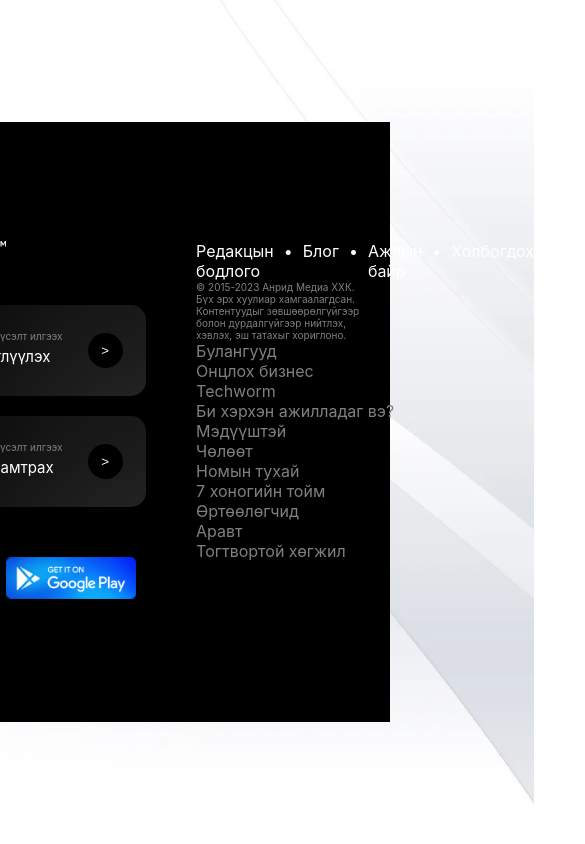
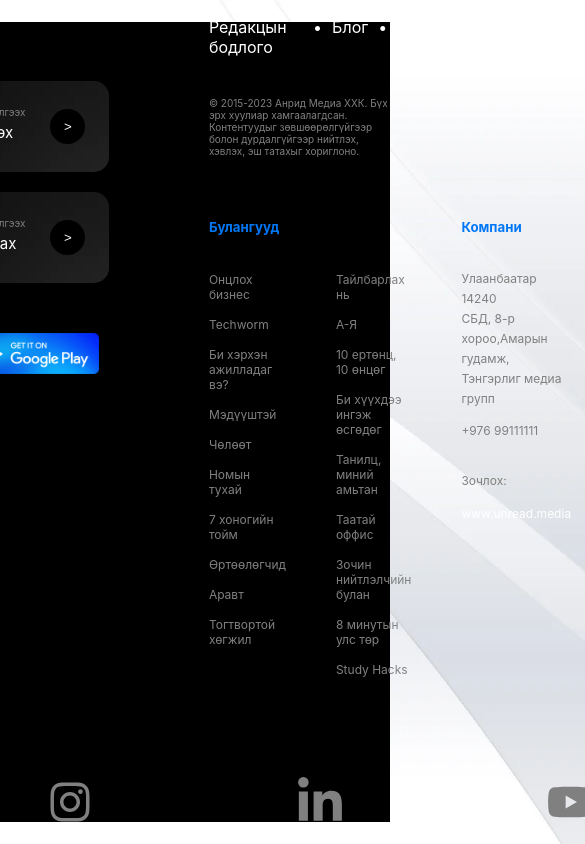
Before and after one commit to dolls-with-balls/Project, a React (Create React App) app in the folder unread/: page /footer in a window 390 px wide. Shown: the top 844 px of the page, 585 px wide, since content can reach past the window. Built offline with nearby package versions, Linux system fonts and the light colour scheme.

Commit message:
only responsive left

```diff
--- a/unread/src/components/Footer.jsx
+++ b/unread/src/components/Footer.jsx
@@ -2,6 +2,12 @@ import styles from "../style/footer.module.css";
 import logo from "../assets/logo.png";
 import apple from "../assets/apple.png";
 import samsung from "../assets/samsung.png";
+import { AiFillFacebook } from "react-icons/ai";
+import { IoLogoTwitter } from "react-icons/io";
+import { AiOutlineInstagram } from "react-icons/ai";
+import { FaLinkedinIn } from "react-icons/fa";
+import { AiFillYoutube } from "react-icons/ai";
+import { GrSoundcloud } from "react-icons/gr";
 
 export const Footer = () => {
   return (
@@ -71,7 +77,7 @@ export const Footer = () => {
             </div>
             <div className={styles.bulan}>
               <div className={styles.zuun}>
-                <div className={styles.p2}>Булангууд</div>
+                <h5 style={{ color: "#0078f6" }}>Булангууд</h5>
                 <div className={styles.p2}>Онцлох бизнес</div>
                 <div className={styles.p2}>Techworm</div>
                 <div className={styles.p2}>Би хэрхэн ажилладаг вэ?</div>
@@ -83,12 +89,43 @@ export const Footer = () => {
                 <div className={styles.p2}>Аравт</div>
                 <div className={styles.p2}>Тогтвортой хөгжил</div>
               </div>
-              <div className={styles.gol}></div>
-              <div className={styles.baruun}></div>
+              <div className={styles.gol}>
+                <div className={styles.p2}>Тайлбарлах нь</div>
+                <div className={styles.p2}>А-Я</div>
+                <div className={styles.p2}>10 ертөнц, 10 өнцөг </div>
+                <div className={styles.p2}>Би хүүхдээ ингэж өсгөдөг </div>
+                <div className={styles.p2}>Танилц, миний амьтан</div>
+                <div className={styles.p2}>Таатай оффис</div>
+                <div className={styles.p2}>Зочин нийтлэлчийн булан</div>
+                <div className={styles.p2}>8 минутын улс төр</div>
+                <div className={styles.p2}>Study Hacks</div>
+              </div>
+              <div className={styles.baruun}>
+                <h5 style={{ color: "#0078f6" }}>Компани</h5>
+                <p className={styles.p4}>
+                  Улаанбаатар 14240 <br /> СБД, 8-р хороо,Амарын <br /> гудамж,
+                  <br />
+                  Тэнгэрлиг медиа групп
+                </p>
+                <div className={styles.p4}>+976 99111111</div>
+                <div className={styles.p4} style={{ paddingTop: 30 }}>
+                  Зочлох:
+                </div>
+                <a className={styles.link} href="http://www.unread.media/">
+                  www.unread.media
+                </a>
+              </div>
             </div>
           </div>
         </div>
-        <div className={styles.bottom}></div>
+        <div className={styles.bottom}>
+          <AiFillFacebook className={styles.facebook}></AiFillFacebook>
+          <IoLogoTwitter id={styles.twitter}></IoLogoTwitter>
+          <AiOutlineInstagram id={styles.ig}></AiOutlineInstagram>
+          <FaLinkedinIn id={styles.in}></FaLinkedinIn>
+          <AiFillYoutube id={styles.yt}></AiFillYoutube>
+          <GrSoundcloud id={styles.sc}></GrSoundcloud>
+        </div>
       </div>
     </>
   );
--- a/unread/src/style/footer.module.css
+++ b/unread/src/style/footer.module.css
@@ -1,10 +1,12 @@
 .all {
   width: 100vw;
-  height: 600px;
+  height: 800px;
   background-color: #000;
   display: flex;
   align-items: center;
   justify-content: center;
+  flex-direction: column;
+  gap: 100px;
 }
 .btn {
   border-radius: 15px;
@@ -43,7 +45,7 @@
 }
 .top{
   display: flex;
-  gap: 50px;
+  gap: 100px;
 }
 .p3{
   color: gray;
@@ -52,8 +54,104 @@
 }
 .p2{
   color: gray;
+  transition: 300ms;
+  font-size: 12px;
 }
 .p2:hover{
   color: white;
   padding-left: 10px;
+  transition: 300ms;
 }
+.zuun{
+  display: flex;
+  flex-direction: column;
+  gap: 15px;
+}
+.right{
+  display: flex;
+  flex-direction: column;
+  gap: 40px;
+}
+.bulan{
+  display: flex;
+  gap: 50px;
+}
+.gol{
+  display: flex;
+  flex-direction: column;
+  gap: 15px;
+  padding-top: 75px;
+}
+.p4{
+  color: gray;
+  font-size: 12px;
+  line-height: 20px;
+}
+.link{
+  color: white;
+  transition: 300ms;
+  font-size: 12px;
+  text-decoration: none;
+  padding-top: 15px;
+}
+.link:hover{
+  padding-left: 10px;
+  transition: 300ms;
+
+}
+.baruun{
+  display: flex;
+  flex-direction: column;
+}
+.bottom{
+  display: flex;
+  gap: 200px;
+}
+.facebook{
+  color: gray;
+  width: 50px;
+  height: 50px;
+}
+.facebook:hover{
+  color: #3f729b;
+}
+#twitter{
+  color: gray;
+  width: 50px;
+  height: 50px;
+}
+#twitter:hover{
+  color:#1da2f2;
+}
+#ig{
+  color: gray;
+  width: 50px;
+  height: 50px;
+}
+#ig:hover{
+  color: rgb(214, 6, 214) ;
+}
+#in{
+  color: gray;
+  width: 50px;
+  height: 50px;
+}
+#in:hover{
+  color: #0077b5 ;
+}
+#yt{
+  color: gray;
+  width: 50px;
+  height: 50px;
+}
+#yt:hover{
+  color: red ;
+}
+#sc{
+  color: gray;
+  width: 50px;
+  height: 50px;
+}
+#sc:hover{
+  color: #f50 ;
+}
```
